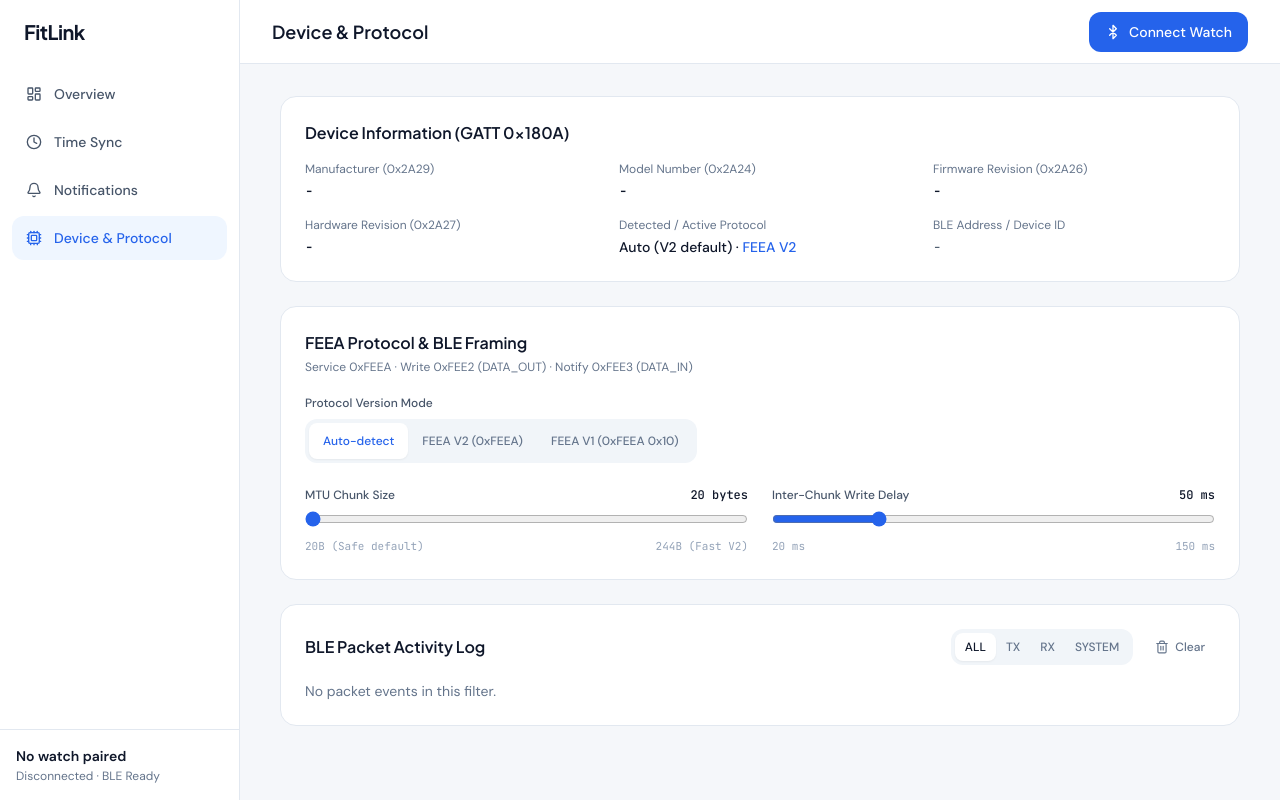
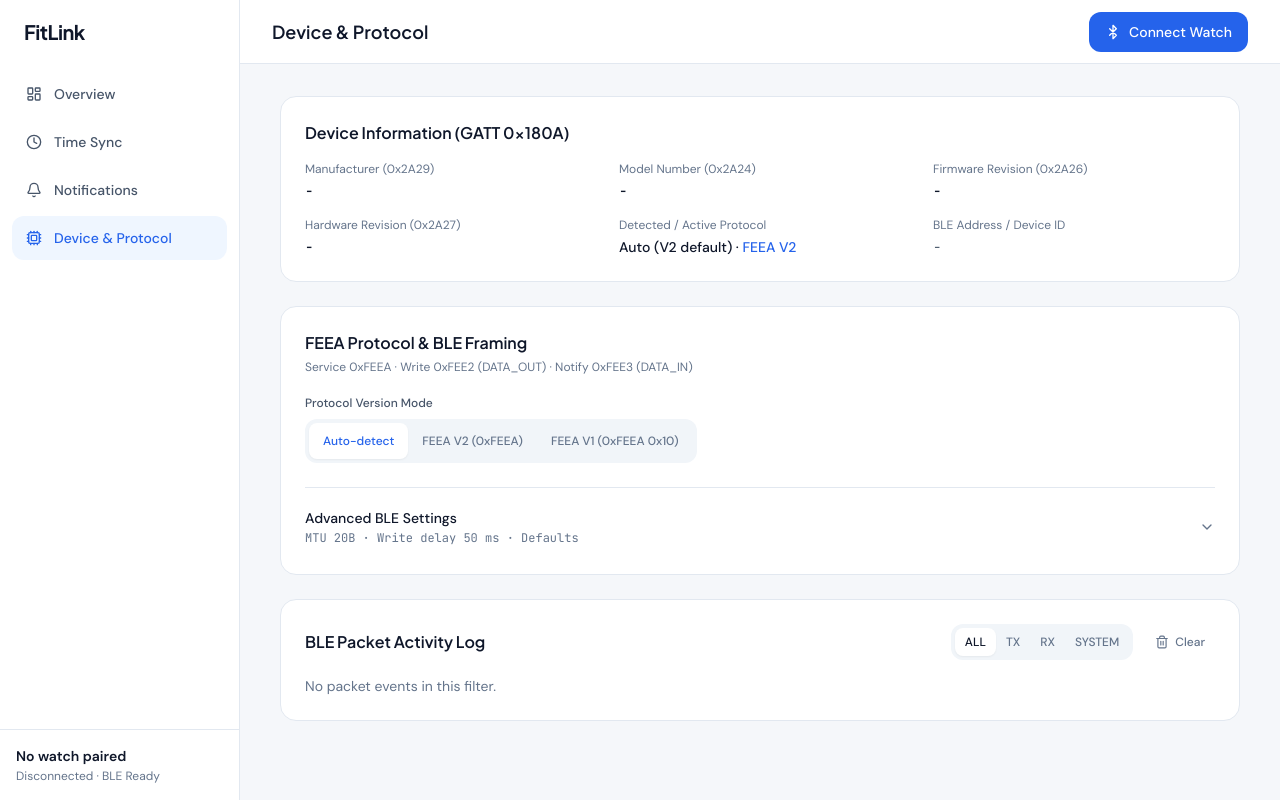
Before and after one commit to AI-slop-games-and-apps/Fitlink, a React (Vite) app: page / in a window 1280 px wide. Both pictures are taken after a click on the button "Device & Protocol". Built offline with nearby package versions, Linux system fonts and the light colour scheme.

Commit message:
feat(ui): add collapsible advanced BLE settings
Introduce a collapsible section for MTU and write delay configurations to improve interface cleanliness in DeviceProtocolView.

```diff
--- a/src/components/DeviceProtocolView.tsx
+++ b/src/components/DeviceProtocolView.tsx
@@ -1,5 +1,5 @@
 import { useState } from 'react';
-import { Trash2 } from 'lucide-react';
+import { ChevronDown, RotateCcw, Trash2 } from 'lucide-react';
 import {
   formatProtocolLabel,
   resolveProtocolVersion,
@@ -25,6 +25,9 @@ export function DeviceProtocolView({
   onClearPacketLog,
 }: DeviceProtocolViewProps) {
   const [logFilter, setLogFilter] = useState<'all' | 'tx' | 'rx' | 'system'>('all');
+  const [advancedOpen, setAdvancedOpen] = useState(false);
+
+  const isDefaultBleTuning = watch.mtuSize === 20 && watch.writeDelayMs === 50;
 
   const filteredLog =
     logFilter === 'all'
@@ -119,6 +122,35 @@ export function DeviceProtocolView({
             </div>
           </div>
 
+          <div className="border-t border-[#E2E8F0] pt-4">
+            <button
+              type="button"
+              aria-expanded={advancedOpen}
+              onClick={() => setAdvancedOpen((prev) => !prev)}
+              className="flex w-full items-center justify-between gap-4 rounded-xl py-1 text-left focus-visible:outline-2 focus-visible:outline-[#2563EB]"
+            >
+              <div>
+                <div className="text-sm font-medium text-[#0F172A]">
+                  Advanced BLE Settings
+                </div>
+                <div className="mt-0.5 font-mono text-xs text-[#64748B] tabular-nums">
+                  MTU {watch.mtuSize}B · Write delay {watch.writeDelayMs} ms
+                  {isDefaultBleTuning ? ' · Defaults' : ' · Custom'}
+                </div>
+              </div>
+              <ChevronDown
+                className={`h-4 w-4 shrink-0 text-[#64748B] transition-transform duration-150 ${
+                  advancedOpen ? 'rotate-180' : ''
+                }`}
+              />
+            </button>
+
+            {advancedOpen && (
+              <div className="mt-4 space-y-5 pt-2">
+                <p className="text-xs text-[#64748B]">
+                  Defaults (20B chunk, 50 ms delay) are safe for all 0xFEEA watches. Increase write delay if long notifications drop, or raise MTU on newer BLE 5.0 watches.
+                </p>
+
                 <div className="grid grid-cols-1 gap-6 sm:grid-cols-2">
                   <div>
                     <div className="flex items-center justify-between text-xs">
@@ -169,6 +201,24 @@ export function DeviceProtocolView({
                       <span>150 ms</span>
                     </div>
                   </div>
+                </div>
+
+                <div>
+                  <button
+                    type="button"
+                    disabled={isDefaultBleTuning}
+                    onClick={() => {
+                      onChangeMtuSize(20);
+                      onChangeWriteDelay(50);
+                    }}
+                    className="inline-flex h-9 items-center gap-1.5 rounded-lg border border-[#CBD5E1] bg-white px-3 text-xs font-medium text-[#0F172A] transition-colors hover:bg-[#F8FAFC] focus-visible:outline-2 focus-visible:outline-[#2563EB] disabled:cursor-not-allowed disabled:opacity-40 whitespace-nowrap"
+                  >
+                    <RotateCcw className="h-3.5 w-3.5" />
+                    <span>Reset to Defaults</span>
+                  </button>
+                </div>
+              </div>
+            )}
           </div>
         </div>
       </section>
```
Also changed, not shown: 1 other file (tests, documents, lock files or other folders). Lines whose indentation alone changed are shown as unchanged.
